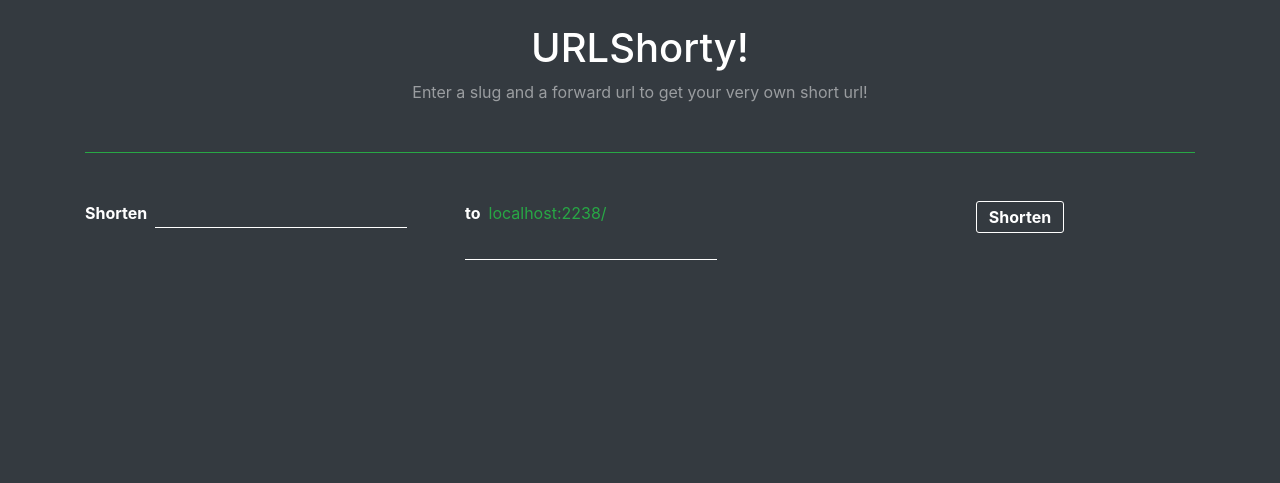
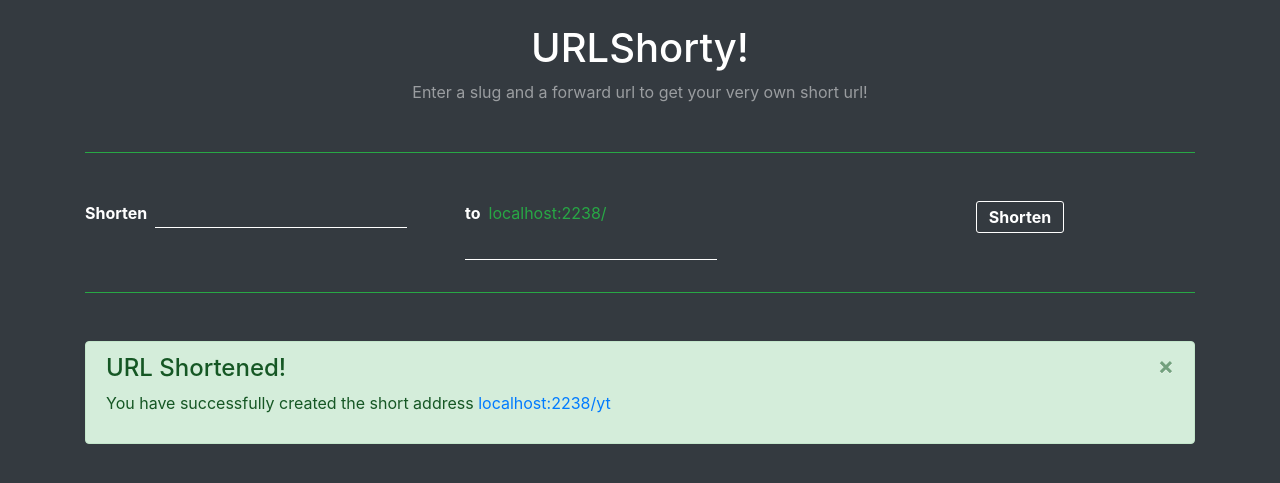
Before and after one commit to danielsamet/UrlShorty, a Flask app: page / in a window 1280 px wide. Shown: the top 483 px of the page. Run offline with Flask 2, Linux system fonts and the light colour scheme; some libraries are stand-ins or nearby versions.

Commit message:
random uncommitted update
Signed-off-by: Daniel Samet <danielsamet98@gmail.com>

```diff
--- a/app/routes.py
+++ b/app/routes.py
@@ -31,6 +31,8 @@ def index(slug=None):
 
 @bp.route("/generate_link", methods=["POST"])
 def generate_link():
+    # TODO: add data validation
+
     forward_url = request.form.get("forward_url", "", str)
     if not forward_url:
         return jsonify({"status_msg": "A forward_url must be supplied for link generation."}), 400
--- a/app/templates/index.html
+++ b/app/templates/index.html
@@ -67,14 +67,15 @@
         </div>
     </div>
 
+    <hr class="border-success">
 
-    <div class="valid-feedback">
-        Looks good!
+    <div class="alert alert-success alert-dismissible alert-shorten-response mt-5" role="alert">
+        <button type="button" class="close" data-dismiss="alert" aria-label="Close">
+            <span aria-hidden="true">&times;</span>
+        </button>
+        <h4 class="alert-heading">URL Shortened!</h4>
+        <p>You have successfully created the short address <a href="https://youtube.com" id="short_url">localhost:2238/yt</a></p>
     </div>
-    <div class="invalid-feedback">
-        Looks bad!
-    </div>
-
 </div>
 
 <script>
```
